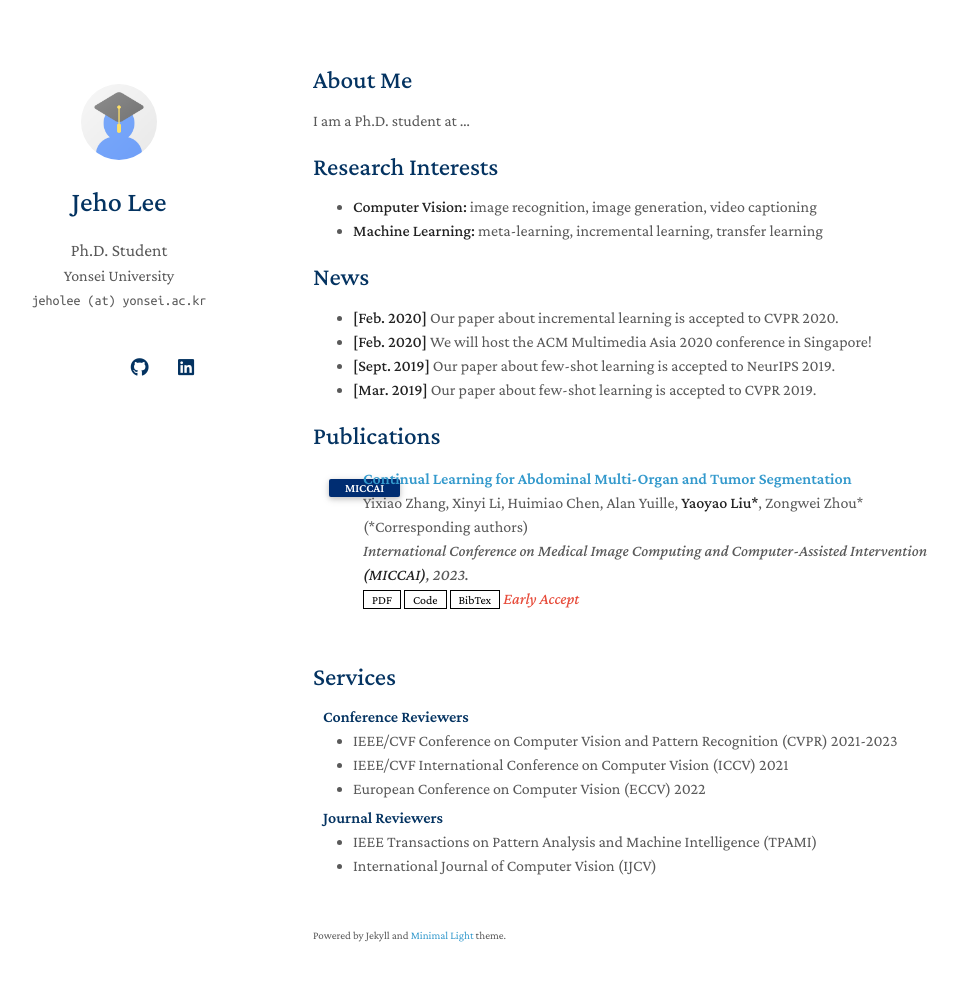
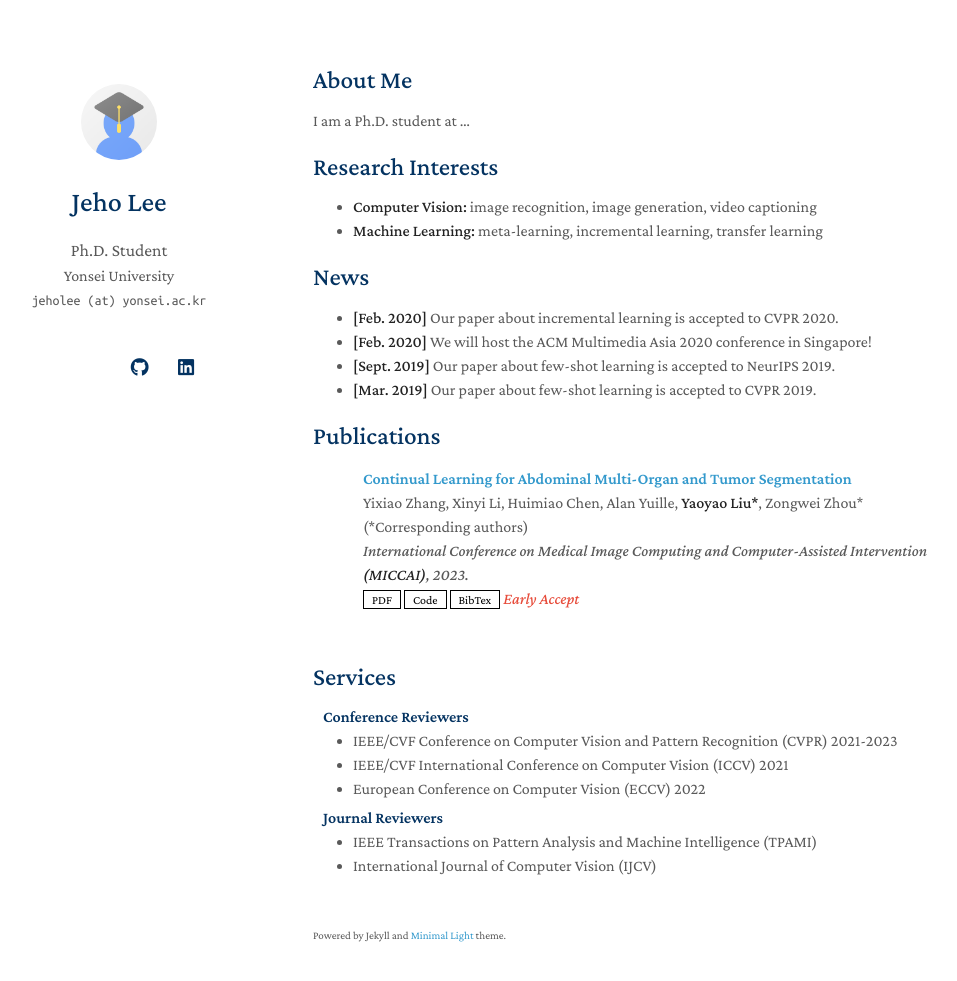
Before and after one commit to jeho-lee/jeho-lee.github.io, a Jekyll site: the page built from index.md, in a window 1280 px wide and 1016 px high. Shown: the top 981 px of the window, without its empty margins (157-1114 px from the left). Built offline with Jekyll 4.4.1, drawn with Linux system fonts in a browser that asks for light colours; nearby versions of some CDN libraries; a style sheet for code colours, icons or effects is not loaded; our own code applies the rules of GitHub Pages for plain Markdown files.

Commit message:
publications

```diff
--- a/_includes/publications.md
+++ b/_includes/publications.md
@@ -11,9 +11,9 @@
     <!-- {% if link.image %}
     <img src="{{ link.image }}" class="teaser img-fluid z-depth-1" style="width=100;height=40%">
     {% endif %} -->
-    {% if link.conference_short %}
+    <!-- {% if link.conference_short %}
     <abbr class="badge">{{ link.conference_short }}</abbr>
-    {% endif %}
+    {% endif %} -->
   </div>
   <div class="col-sm-9" style="position: relative;padding-right: 15px;padding-left: 20px;">
       <div class="title"><a href="{{ link.pdf }}">{{ link.title }}</a></div>
```
